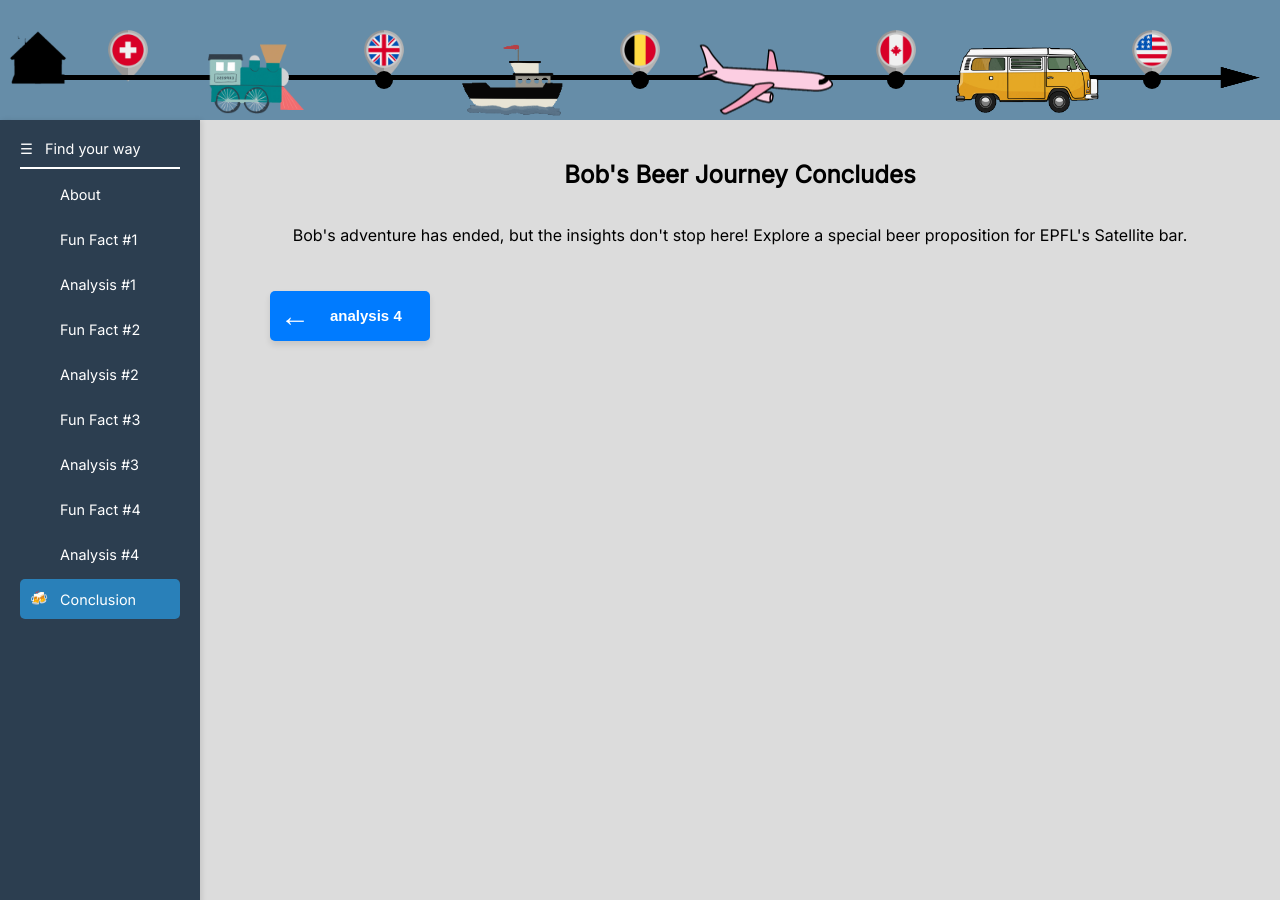
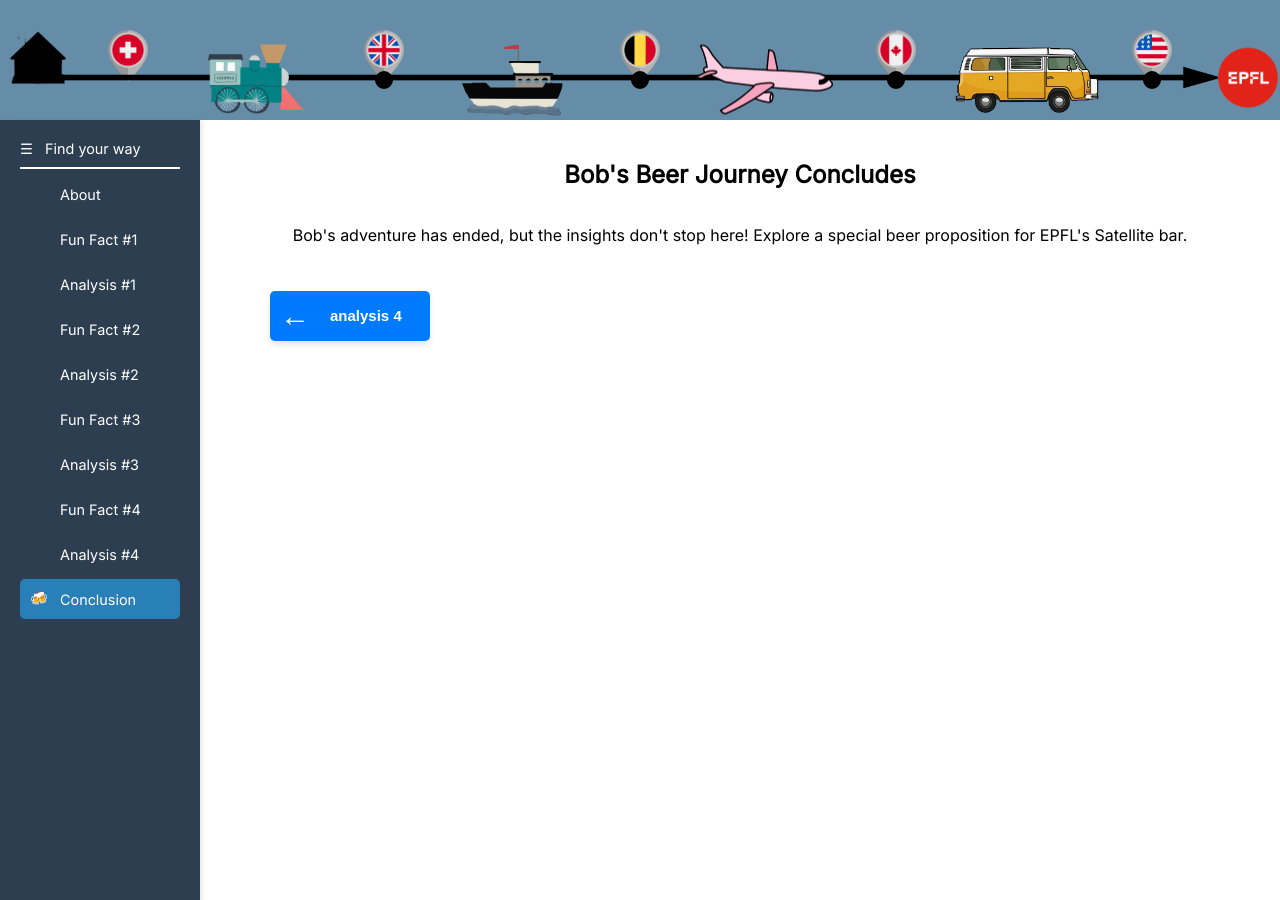
Before and after one commit to epfl-ada/ada-2024-project-kjaaanalytics, a Jekyll site: the page built from endpage.markdown, in a window 1280 px wide. Built offline with Jekyll 4.4.1, drawn with Linux system fonts in a browser that asks for light colours.

Commit message:
Add conclusion button

```diff
--- a/_includes/head.html
+++ b/_includes/head.html
@@ -43,5 +43,8 @@
     <a href="{{'/about' | relative_url}}" class="button">
       <img src="{{'/assets/images/asthetic/house.png' | relative_url}}" alt="House">
     </a>
+    <a href="{{'/storyline/conclusion' | relative_url}}" class="button">
+      <img src="{{'/assets/images/asthetic/epfl.png' | relative_url}}" alt="EPFL">
+    </a>
   </div>
 </header>
--- a/assets/css/analysis.css
+++ b/assets/css/analysis.css
@@ -4,7 +4,7 @@ body {
     flex-direction: column;
     flex: 1;
     margin: 0px;
-    background-color: rgb(220, 220, 220);
+    background-color: rgb(255, 255, 255);
 }
 
 header {
--- a/assets/css/style.css
+++ b/assets/css/style.css
@@ -63,7 +63,9 @@ body.fade-out {
 .background-image-container img {
     width: 100%; /* Ensure the image takes up the full width */
     height: auto; /* Maintain aspect ratio */
-    transform: scaleY(0.6); /* Scale down the image in the Y axis */
+    transform: scaleY(0.6) scaleX(0.97); /* Scale down the image in the Y axis */
+    overflow: hidden;
+    margin-left: -40px; /* Adjust the value as needed */
 }
 
 .timeline-container .button {
@@ -121,8 +123,8 @@ body.fade-out {
 }
 
 .timeline-container .button.special-button:hover {
-    width: 60px; /* Grow in size on hover */
-    height: 60px; /* Grow in size on hover */
+    width: 70px; /* Grow in size on hover */
+    height: 70px; /* Grow in size on hover */
     font-size: 12px; /* Show text on hover */
     font-weight: bold; /* Bold text */
     line-height: 25px; /* Center text vertically */
@@ -154,7 +156,7 @@ body.fade-out {
 }
 
 .timeline-container .button.special-button:nth-child(6)::after {
-    content: "Analysis\A 1";
+    content: "Semantic\A Analysis";
     white-space: pre;
     display: block;
     line-height: 1.2;
@@ -164,7 +166,7 @@ body.fade-out {
 }
 
 .timeline-container .button.special-button:nth-child(7)::after {
-    content: "Analysis\A 2";
+    content: "Seasonality\A Analysis";
     white-space: pre;
     display: block;
     line-height: 1.2;
@@ -174,7 +176,7 @@ body.fade-out {
 }
 
 .timeline-container .button.special-button:nth-child(8)::after {
-    content: "Analysis\A 3";
+    content: "Polarizing\A Beers\A Analysis";
     white-space: pre;
     display: block;
     line-height: 1.2;
@@ -184,7 +186,7 @@ body.fade-out {
 }
 
 .timeline-container .button.special-button:nth-child(9)::after {
-    content: "Analysis\A 4";
+    content: "Climate\A Preferences";
     white-space: pre;
     display: block;
     line-height: 1.2;
@@ -239,3 +241,17 @@ body.fade-out {
     top: 9%; /* Center vertically */
     transform: translate(-50%, -50%) scale(0.07);
 }
+
+.timeline-container .button:nth-child(16) {
+    /* EPFL Logo */
+    left: 97.5%;
+    top: 46%;
+    transform: translate(-50%, -50%) scale(0.2);
+}
+
+.timeline-container .button:nth-child(16):hover {
+    /* EPFL Logo */
+    left: 97.5%;
+    top: 46%;
+    transform: translate(-50%, -50%) scale(0.4);
+}
```
Also changed, not shown: assets/images/asthetic/epfl.png (added).
